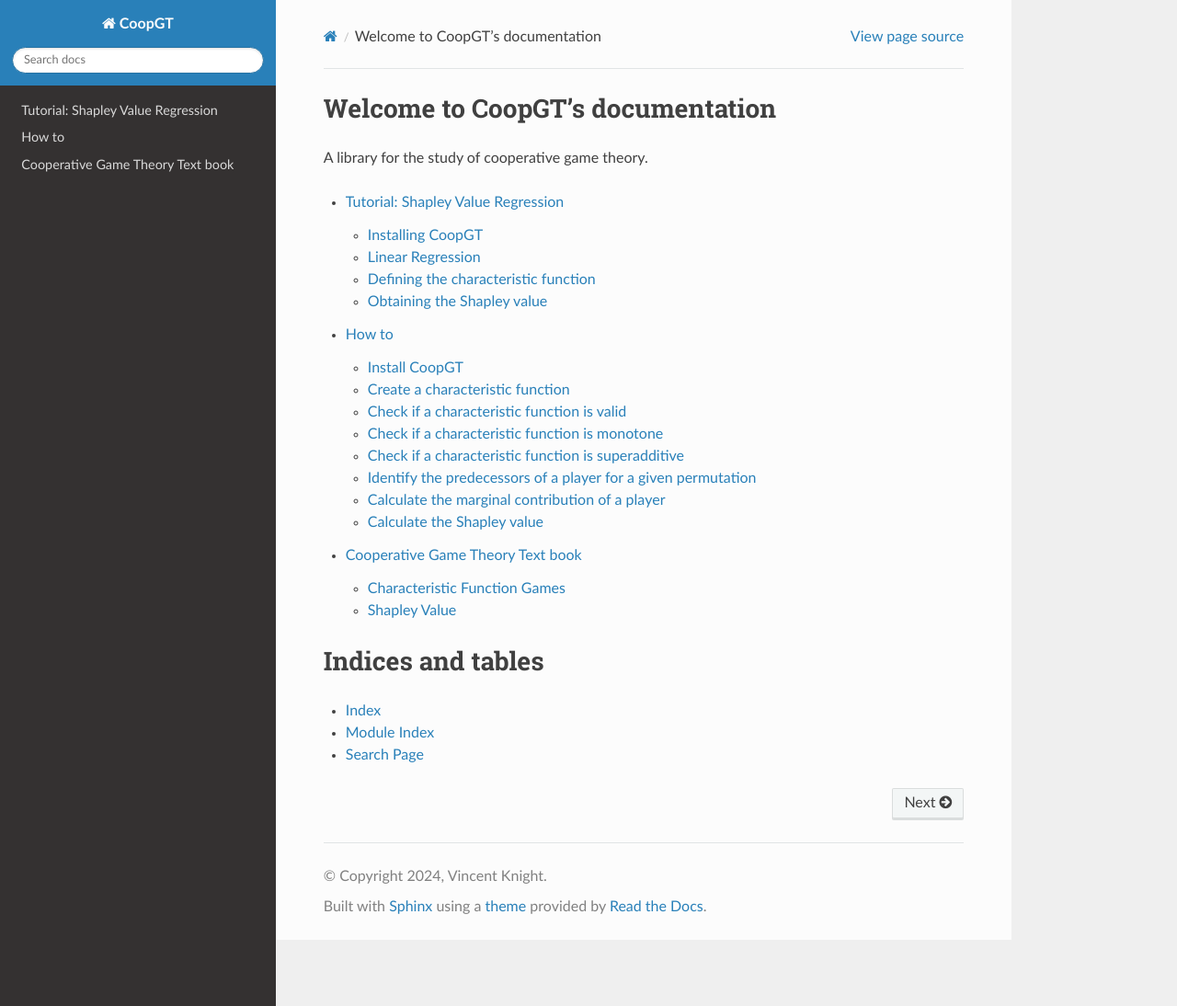
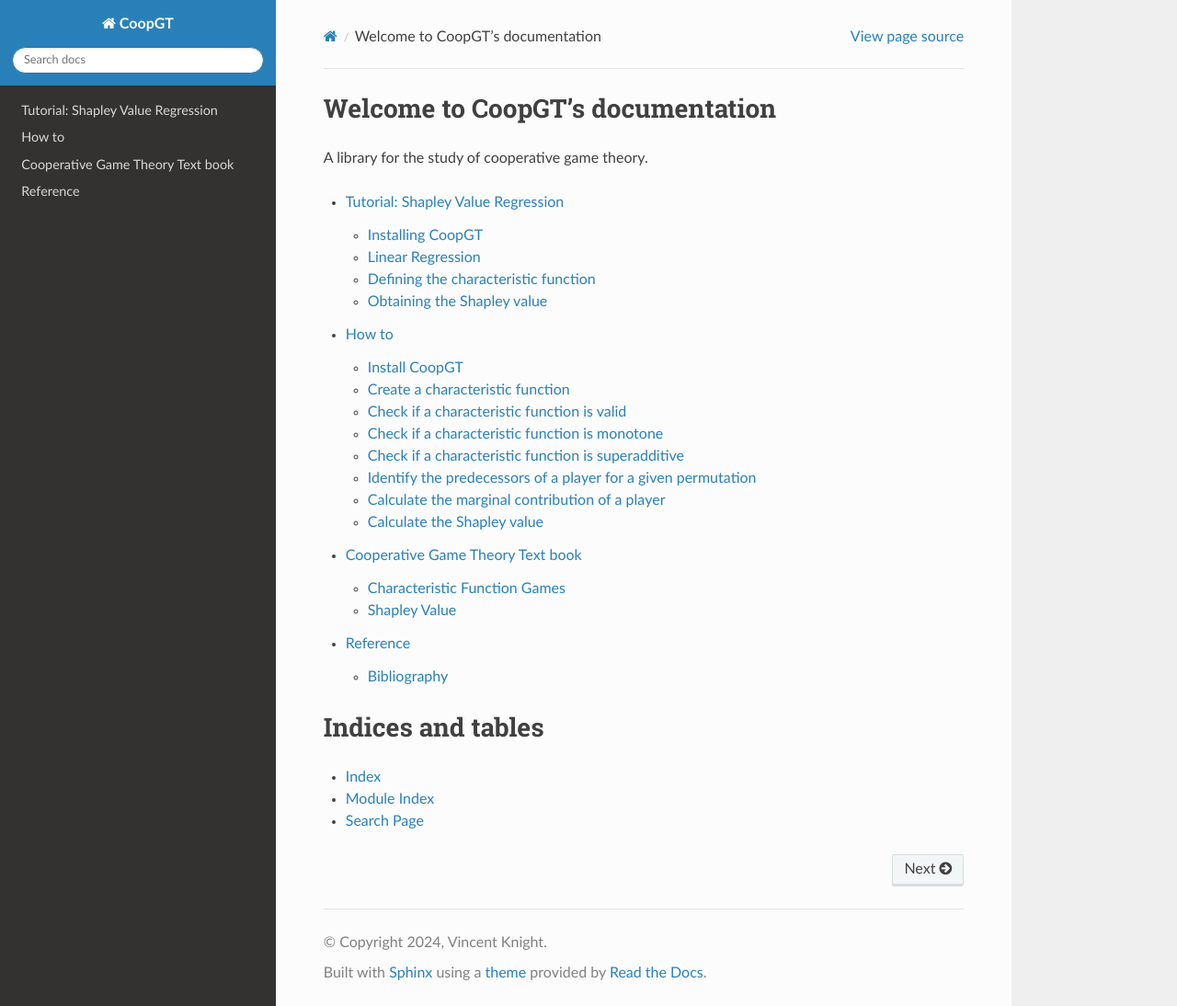
Before and after one commit to drvinceknight/coopgt, a Sphinx documentation site: the page built from docs/index.rst, in a window 1280 px wide and 1094 px high. Shown: the whole window at 92% size. Built offline with Sphinx 7.4.7 and the Read the Docs theme 2.0.0, drawn with Linux system fonts in a browser that asks for light colours.

```diff
--- a/docs/index.rst
+++ b/docs/index.rst
@@ -14,6 +14,7 @@ A library for the study of cooperative game theory.
    tutorial/index.rst
    how-to/index.rst
    text-book/index.rst
+   reference/index.rst
 
 
 Indices and tables
--- /dev/null
+++ b/docs/reference/bibliography.rst
@@ -0,0 +1,6 @@
+.. _bibliography:
+
+Bibliography
+============
+
+.. [Maschler2013] Maschler, M., Eilon Solan, and Shmuel Zamir. "Game theory. Translated from the Hebrew by Ziv Hellman and edited by Mike Borns." (2013).
--- /dev/null
+++ b/docs/reference/index.rst
@@ -0,0 +1,7 @@
+Reference
+=========
+
+.. toctree::
+   :maxdepth: 1
+
+   bibliography.rst
--- a/docs/text-book/characteristic-function-game.rst
+++ b/docs/text-book/characteristic-function-game.rst
@@ -157,3 +157,5 @@ A characteristic function game :math:`G=(N,v)` is called
 
    1. The taxi fare characteristic function is not superadditive as :math:`v(\{1\}) + v(\{2\}) = 18` but :math:`v(\{1, 2\})=12`.
    2. This game is superadditive.
+
+[Maschler2013]_ is recommended for further reading.
--- a/docs/text-book/shapley-value.rst
+++ b/docs/text-book/shapley-value.rst
@@ -321,3 +321,5 @@ denoted by :math:`\phi_i(G)` and given by:
 
    Thus the fair way of sharing the taxi fare is for player 1 to pay 2,
    player 2 to pay 5 and player 3 to pay 35.
+
+[Maschler2013]_ is recommended for further reading.
```
